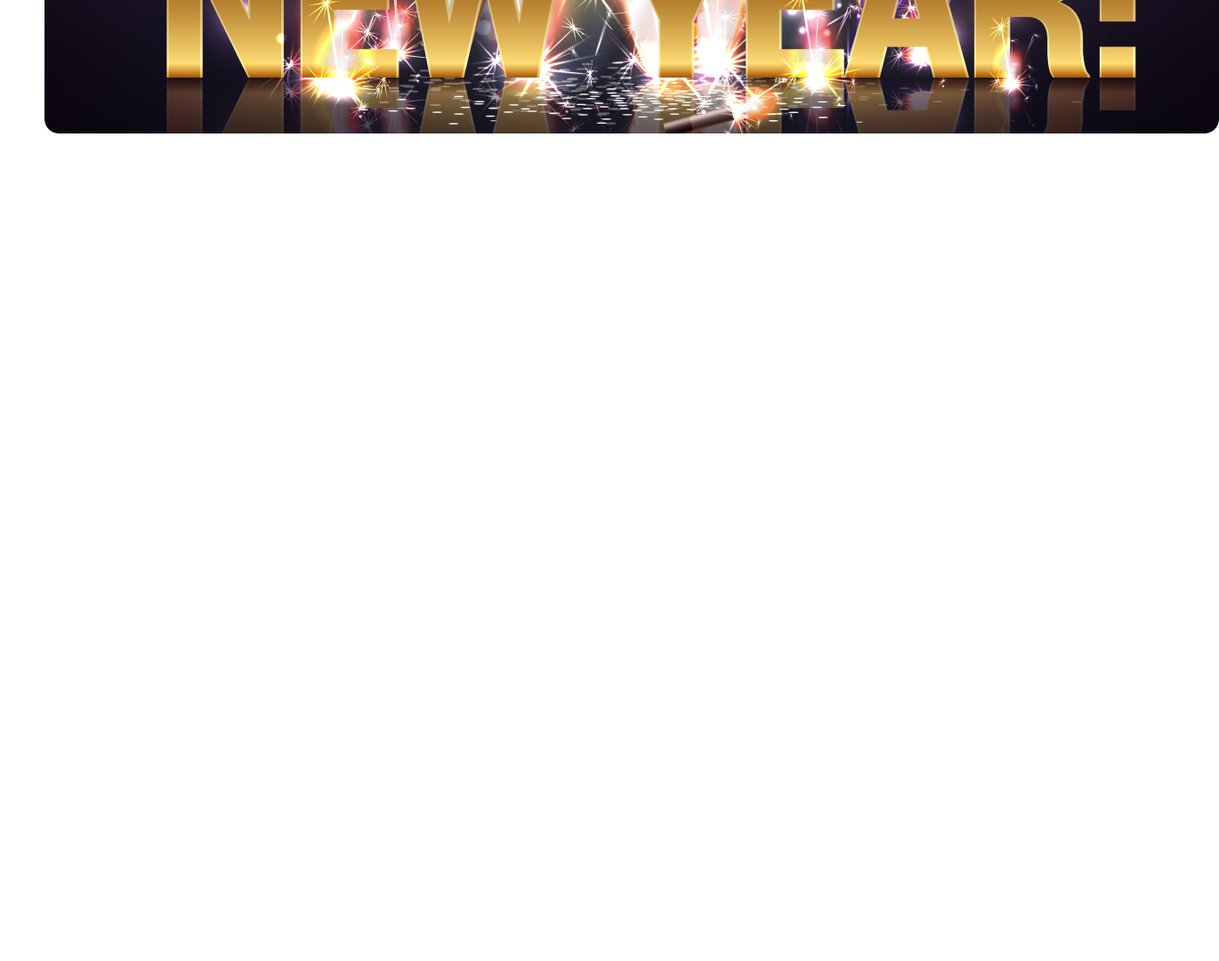
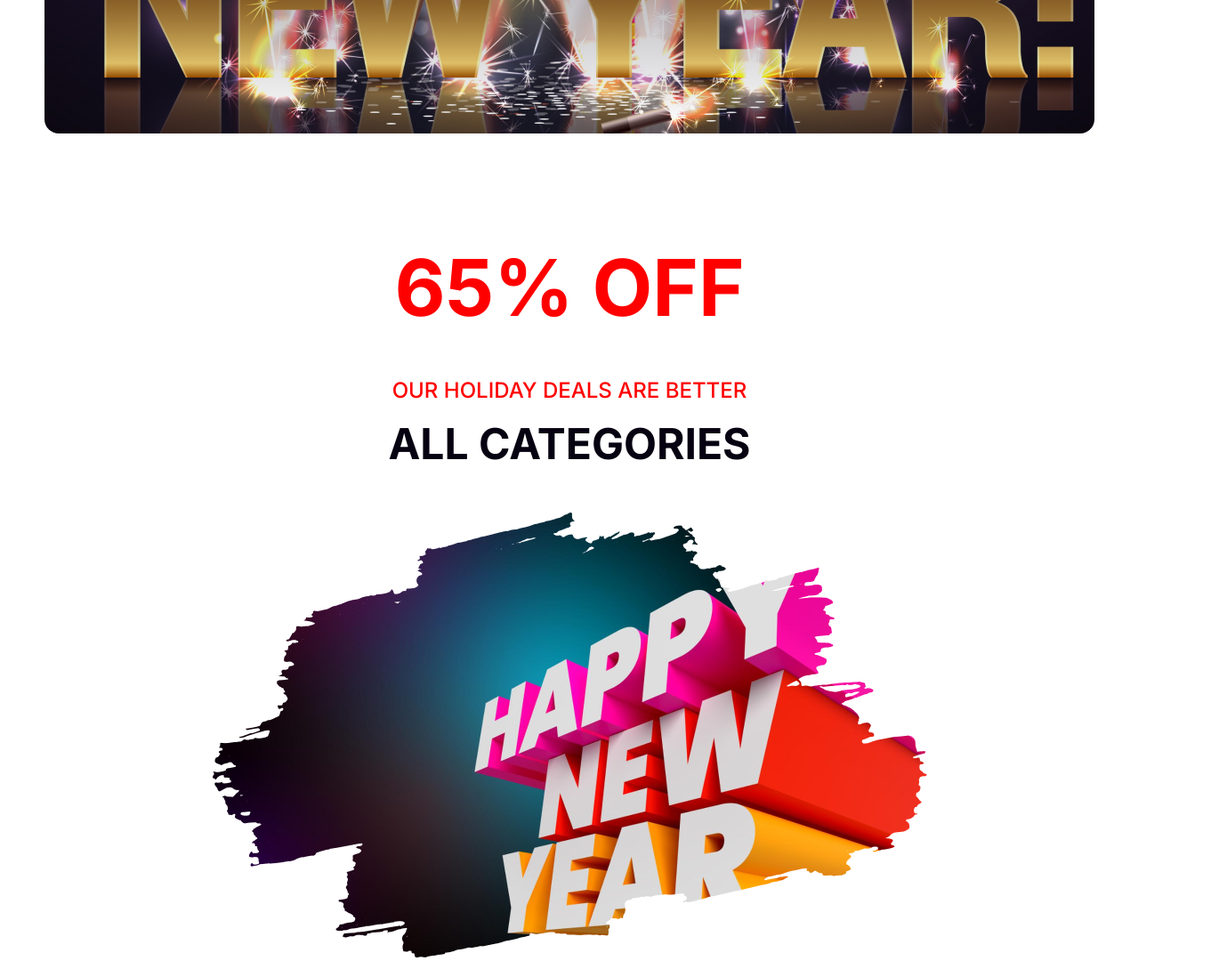
Before and after one commit to imtiazfilms/New-year-repo, a plain HTML site: page index.html in a window 1280 px wide. Shown: the part 500-1580 px from the top of the page at 89% size, 1370 px wide, since content can reach past the window. Before the commit the page ends 800 px from the top, so only its background shows below. Drawn offline with Linux system fonts and the light colour scheme.

Commit message:
secound section added

```diff
--- a/index.html
+++ b/index.html
@@ -15,6 +15,19 @@
         </div>
     </header>
     <main>
+        <!-- second-section-container start here -->
+        <section class="second-section-container">
+                <div class="second-section-content">
+                    <h1 class="second-section-titel">65% OFF</h1>
+                    <p class="second-section-subtitel">OUR HOLIDAY DEALS ARE BETTER</p>
+                    <h3 class="second-section-discription">ALL CATEGORIES</h3>
+                </div>
+                <div class="second-section-container-image">
+                    <img src="images/New Year Photo.png" alt="">
+                </div>
+        </section>
+
+        <!-- second-section-container end here -->
 
     </main>
     <footer>
--- a/style.css
+++ b/style.css
@@ -10,9 +10,9 @@
 /* header styles */
 
 .banner-container {
-    width: 1320px;
+    max-width: 1320px;
     min-height: 600px;
-    background-image: url(images/Banner\ Image.png);
+    background-image: linear-gradient(180.00deg, rgb(7, 2, 17),rgba(7, 2, 17, 0) 100%), url(images/Banner\ Image.png);
     background-position: center;
     background-repeat: none;
     background-size: cover;
@@ -40,3 +40,42 @@
     font-size: 72px;
     font-weight: 900;
 }
+
+/* main section styles */
+.second-section-container{
+    width: 802.9px;
+    height: 806px;
+    margin: 0 auto;
+    text-align: center;
+    margin-top: 120px;
+
+}
+.second-section-titel {
+    color: rgb(255, 0, 0);
+    font-family: Inter;
+    font-size: 88px;
+    font-weight: 700;
+    margin-bottom: 48px;
+}
+
+.second-section-subtitel{
+    font-family: Inter;
+    font-size: 24px;
+    font-weight: 500;
+    color: rgb(255, 0, 0);
+    margin-top: 0px;
+    margin-bottom: 16px;
+}
+.second-section-discription {
+    color: rgb(7, 2, 17);
+    font-family: Inter;
+    font-size: 48px;
+    font-weight: 700;
+    margin-top: 0px;
+    margin-bottom: 48px;
+}
+.second-section-container-image{
+    margin-top: 0px;
+    width: 802.9px;
+    height: 500px;
+}
```
